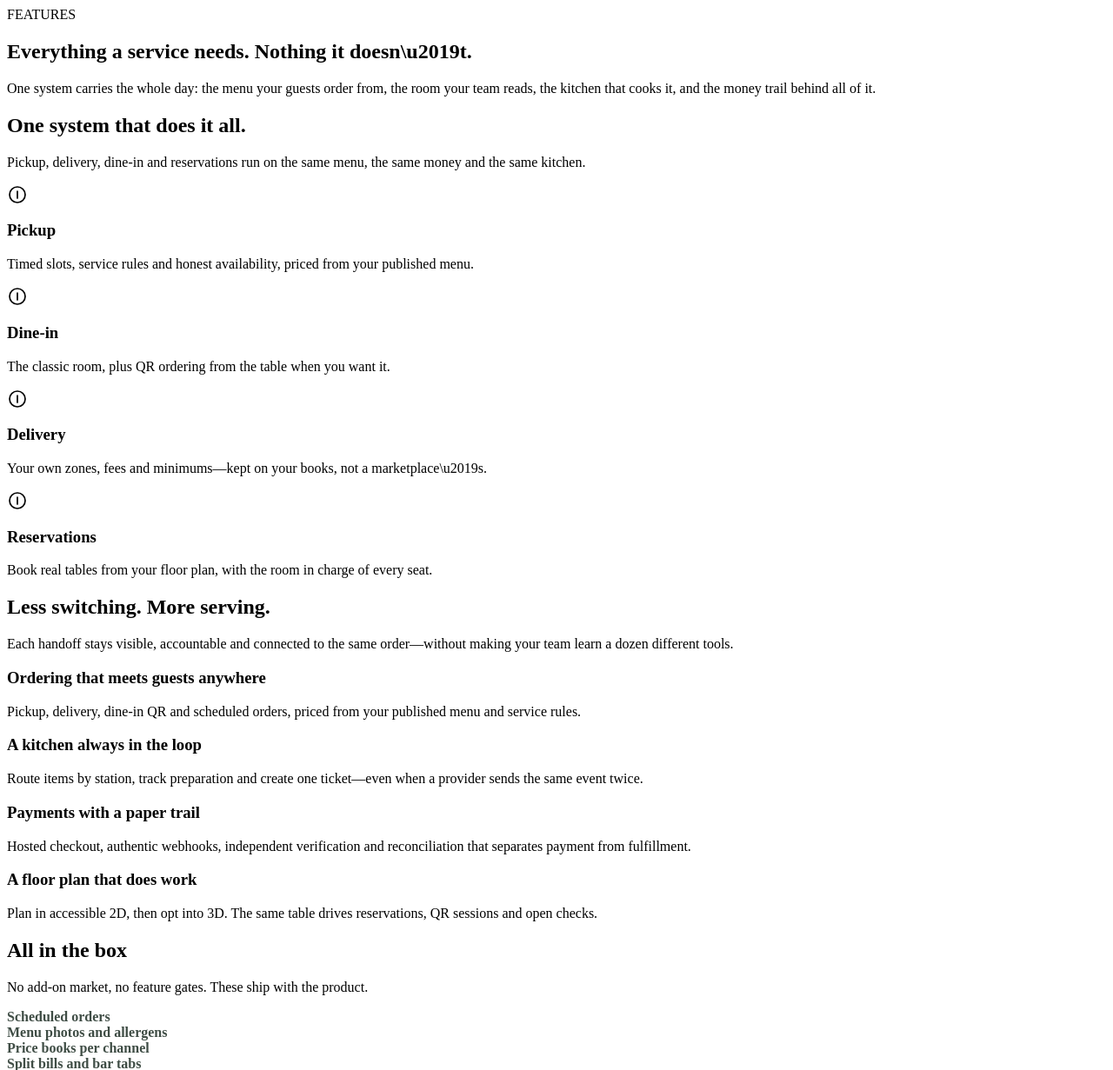
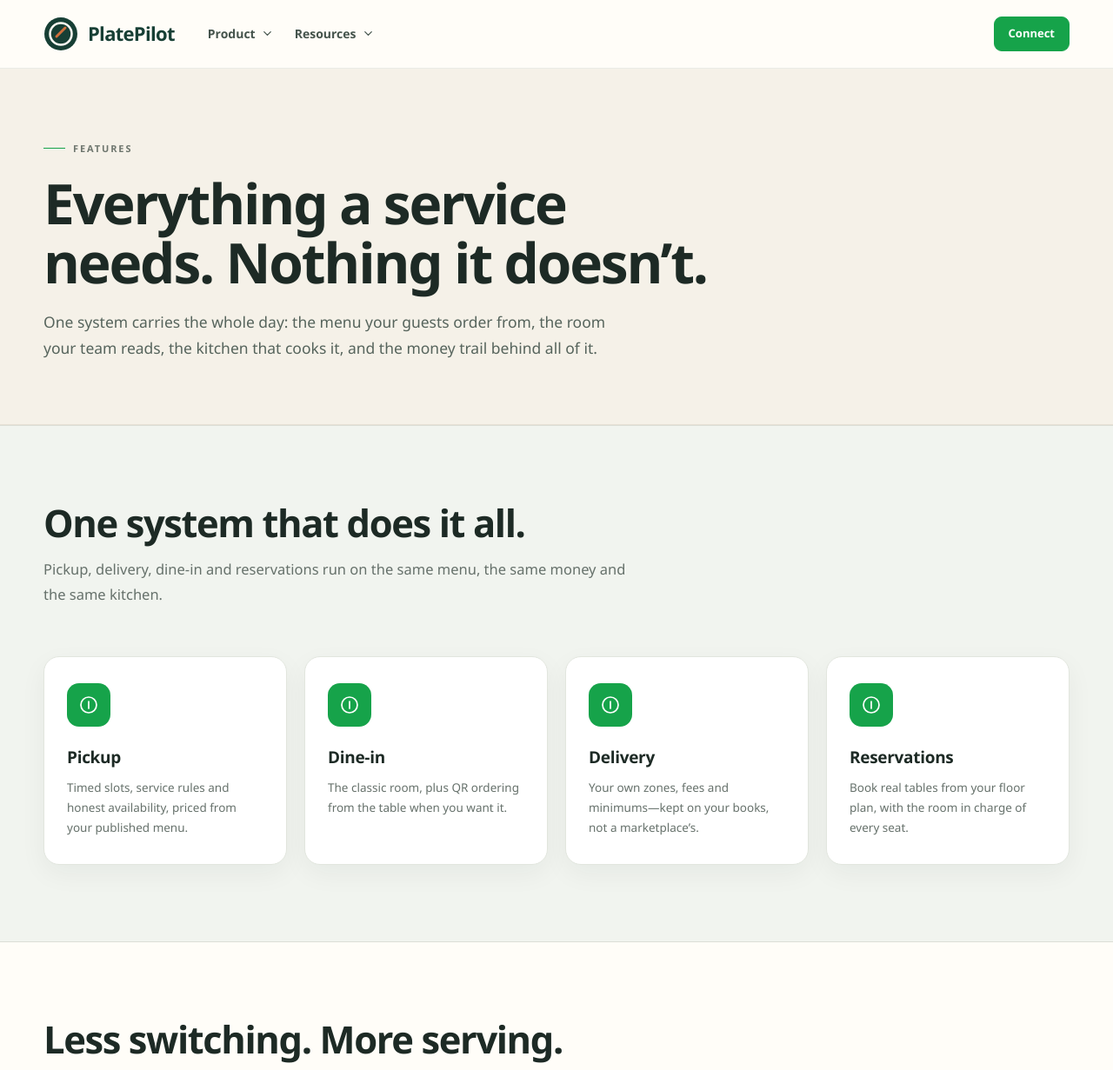
Before and after one commit to swaa028-byte/Platepilot, a WordPress theme: template wordpress-theme/platepilot/template-features.php in a window 1280 px wide. Shown: the top 1231 px of the page at 87% size. Run offline with PHP 8.4 and a stand-in for WordPress, Linux system fonts and the light colour scheme; the site name, menu and one post (Sample post) are stand-ins, and other content is empty; some libraries are stand-ins or nearby versions.

Commit message:
fix: wrap templates in the site chrome and decode the copy's apostrophes
Three front-end defects, all visible on the live site:
- front-page.php and the six page templates never called get_header() /
  get_footer(), so WordPress shipped a bare <section> with no <head>,
  no stylesheet, no scripts and no navigation (the unstyled render).
  Both calls are now in every template; index.php and the status page
  already had them.
- inc/content.php held literal \u2019 / \u2014 sequences inside PHP
  strings (PHP does not decode \u), printing 'shouldn\u2019t' in the
  headline. They are real ' and — characters now.
- Full-page render harness (header + template + footer with WP stubs)
  verifies all eight templates produce a complete document.

```diff
--- a/wordpress-theme/platepilot/front-page.php
+++ b/wordpress-theme/platepilot/front-page.php
@@ -5,6 +5,7 @@
  * integrations, FAQ, and the green closing banner.
  */
 if ( ! defined( 'ABSPATH' ) ) exit;
+get_header();
 $c = platepilot_content()['home'];
 $app_url = untrailingslashit( platepilot_value( 'app_url' ) );
 $setup_url = $app_url ? $app_url . '/en/onboarding' : admin_url( 'admin.php?page=platepilot' );
@@ -122,3 +123,4 @@ $setup_url = $app_url ? $app_url . '/en/onboarding' : admin_url( 'admin.php?page
 		<a class="button button--light button--hero" href="<?php echo esc_url( $setup_url ); ?>"><?php echo esc_html( $c['closingCta'] ); ?><svg width="18" height="18" viewBox="0 0 24 24" fill="none" stroke="currentColor" stroke-width="2" stroke-linecap="round" aria-hidden="true"><path d="M5 12h14M12 5l7 7-7 7"/></svg></a>
 	</div>
 </section>
+<?php get_footer(); ?>
--- a/wordpress-theme/platepilot/inc/content.php
+++ b/wordpress-theme/platepilot/inc/content.php
@@ -15,7 +15,7 @@ function platepilot_content() {
 		'home' => array(
 			'eyebrow'   => 'THE RESTAURANT OPERATING SYSTEM',
 			'title'     => 'Service has enough moving parts.',
-			'titleAccent' => "Your system shouldn\u2019t.",
+			'titleAccent' => "Your system shouldn’t.",
 			'rotate'    => array( 'take orders', 'run the room', 'get paid' ),
 			'lede'      => 'PlatePilot brings ordering, payments, tables and the kitchen into one clear rhythm—so your team can focus on the people in front of them.',
 			'primaryCta' => 'Set up your restaurant',
@@ -25,7 +25,7 @@ function platepilot_content() {
 			'modes' => array(
 				array( 'Pickup', 'Timed slots, service rules and honest availability, priced from your published menu.' ),
 				array( 'Dine-in', 'The classic room, plus QR ordering from the table when you want it.' ),
-				array( 'Delivery', 'Your own zones, fees and minimums—kept on your books, not a marketplace\u2019s.' ),
+				array( 'Delivery', 'Your own zones, fees and minimums—kept on your books, not a marketplace’s.' ),
 				array( 'Reservations', 'Book real tables from your floor plan, with the room in charge of every seat.' ),
 			),
 			'steps' => array(
@@ -34,7 +34,7 @@ function platepilot_content() {
 				array( '03', 'Payments with a paper trail', 'Hosted checkout, authentic webhooks, independent verification and reconciliation that separates payment from fulfillment.' ),
 			),
 			'tabs' => array(
-				array( 'Table QR', 'Ordering that starts at the table', "Ease up your staff. The guest\u2019s phone becomes a till that prices from your published menu, on the server.", array(
+				array( 'Table QR', 'Ordering that starts at the table', "Ease up your staff. The guest’s phone becomes a till that prices from your published menu, on the server.", array(
 					'The table arrives with the scan—no numbers to type',
 					'Prices, hours and minimums come from your rules, never the browser',
 					'One code per table, so a scan at another restaurant shows nothing',
@@ -81,7 +81,7 @@ function platepilot_content() {
 			'costsBody'  => 'Running a restaurant already costs money. PlatePilot adds none of its own.',
 			'costs' => array(
 				array( 'Hosting', 'A small server or a database free tier gets you started. Scale when the orders say so.' ),
-				array( 'Payment processing', "Your provider\u2019s standard rate on your own account. Funds settle to you directly." ),
+				array( 'Payment processing', "Your provider’s standard rate on your own account. Funds settle to you directly." ),
 				array( 'Custom domain', 'Optional, and usually a few dollars a year. Point it and publish.' ),
 			),
 			'compareTitle' => 'How that compares',
@@ -101,7 +101,7 @@ function platepilot_content() {
 		),
 		'features' => array(
 			'eyebrow' => 'FEATURES',
-			'title'   => "Everything a service needs. Nothing it doesn\u2019t.",
+			'title'   => "Everything a service needs. Nothing it doesn’t.",
 			'lede'    => 'One system carries the whole day: the menu your guests order from, the room your team reads, the kitchen that cooks it, and the money trail behind all of it.',
 			'modesTitle' => 'One system that does it all.',
 			'modesBody'  => 'Pickup, delivery, dine-in and reservations run on the same menu, the same money and the same kitchen.',
@@ -149,7 +149,7 @@ function platepilot_content() {
 				array( 'out', 'Out: a ticket reaches the kitchen screen, routed by station' ),
 				array( 'in', 'In: the payment provider confirms by signed webhook' ),
 				array( 'in', 'Verified: the payment is applied only after independent checks' ),
-				array( 'out', 'Out: the guest\u2019s status page updates, and the day-end report collects it' ),
+				array( 'out', 'Out: the guest’s status page updates, and the day-end report collects it' ),
 			),
 			'faqTitle' => 'Questions, answered',
 			'ctaTitle' => 'Start the journey.',
@@ -165,7 +165,7 @@ function platepilot_content() {
 				array( 'Discovery', 'Find your restaurant without typing an address, and prove the place is yours without handing over an API key to the page that shows it.', array( 'Google Places' ) ),
 				array( 'Messages', 'Reach your guests through your own accounts: order and booking confirmations by email, campaigns by SMS through your gateway credentials.', array( 'Email (SMTP)', 'SMS gateway' ) ),
 				array( 'Data', 'Run on a hosted Postgres you control or on the embedded database that ships with the app. Same schema, same behaviour, no vendor lock-in.', array( 'Hosted Postgres', 'Embedded database' ) ),
-				array( 'Your brand', 'Publish under your own domain with your own identity. Nothing on the guest\u2019s screen says PlatePilot.', array( 'Custom domains', 'Storefront & menus' ) ),
+				array( 'Your brand', 'Publish under your own domain with your own identity. Nothing on the guest’s screen says PlatePilot.', array( 'Custom domains', 'Storefront & menus' ) ),
 			),
 			'docsNote' => 'Machine-readable documentation ships with every install, so search engines and assistants can read your menus directly.',
 			'ctaTitle' => 'Connect yours.',
@@ -175,7 +175,7 @@ function platepilot_content() {
 		'whitelabel' => array(
 			'eyebrow' => 'WHITE LABEL',
 			'title'   => 'Your brand, end to end.',
-			'lede'    => 'The ordering site, the menus, the emails and the domain all wear your restaurant\u2019s name. The platform stays invisible to your guests.',
+			'lede'    => 'The ordering site, the menus, the emails and the domain all wear your restaurant’s name. The platform stays invisible to your guests.',
 			'points' => array(
 				array( 'Your domain', 'Add your own domain in settings, verify it, and your storefront publishes there. Certificates handled by your hosting.' ),
 				array( 'Your identity', 'Your name, address and photos on every page the guest sees. Orders come from your restaurant, not from a marketplace.' ),
--- a/wordpress-theme/platepilot/template-about.php
+++ b/wordpress-theme/platepilot/template-about.php
@@ -1,6 +1,7 @@
 <?php
 /** Template Name: About */
 if ( ! defined( 'ABSPATH' ) ) exit;
+get_header();
 $c = platepilot_content()['about'];
 platepilot_render_info_page( 'about', admin_url( 'admin.php?page=platepilot' ) );
 ?>
@@ -31,3 +32,4 @@ platepilot_render_info_page( 'about', admin_url( 'admin.php?page=platepilot' ) )
 		</div>
 	</div>
 </section>
+<?php get_footer(); ?>
--- a/wordpress-theme/platepilot/template-features.php
+++ b/wordpress-theme/platepilot/template-features.php
@@ -1,6 +1,7 @@
 <?php
 /** Template Name: Features */
 if ( ! defined( 'ABSPATH' ) ) exit;
+get_header();
 $c = platepilot_content()['features'];
 $home = platepilot_content()['home'];
 $app_url = untrailingslashit( platepilot_value( 'app_url' ) );
@@ -48,3 +49,4 @@ platepilot_render_info_page( 'features', $setup_url );
 </section>
 
 <?php platepilot_render_closing( $c['ctaTitle'], $c['ctaBody'], $c['cta'], $setup_url ); ?>
+<?php get_footer(); ?>
--- a/wordpress-theme/platepilot/template-how-it-works.php
+++ b/wordpress-theme/platepilot/template-how-it-works.php
@@ -1,6 +1,7 @@
 <?php
 /** Template Name: How it works */
 if ( ! defined( 'ABSPATH' ) ) exit;
+get_header();
 $c = platepilot_content()['how'];
 $app_url = untrailingslashit( platepilot_value( 'app_url' ) );
 $setup_url = $app_url ? $app_url . '/en/onboarding' : admin_url( 'admin.php?page=platepilot' );
@@ -51,3 +52,4 @@ platepilot_render_info_page( 'how', $setup_url );
 <?php
 platepilot_render_faq( platepilot_content()['home']['faq'], $c['faqTitle'] );
 platepilot_render_closing( $c['ctaTitle'], $c['ctaBody'], $c['cta'], $setup_url );
+get_footer();
--- a/wordpress-theme/platepilot/template-integrations.php
+++ b/wordpress-theme/platepilot/template-integrations.php
@@ -1,6 +1,7 @@
 <?php
 /** Template Name: Integrations */
 if ( ! defined( 'ABSPATH' ) ) exit;
+get_header();
 $c = platepilot_content()['integrations'];
 platepilot_render_info_page( 'integrations', admin_url( 'admin.php?page=platepilot' ) );
 ?>
@@ -24,3 +25,4 @@ platepilot_render_info_page( 'integrations', admin_url( 'admin.php?page=platepil
 </section>
 
 <?php platepilot_render_closing( $c['ctaTitle'], $c['ctaBody'], $c['cta'], admin_url( 'admin.php?page=platepilot' ) ); ?>
+<?php get_footer(); ?>
--- a/wordpress-theme/platepilot/template-pricing.php
+++ b/wordpress-theme/platepilot/template-pricing.php
@@ -1,6 +1,7 @@
 <?php
 /** Template Name: Pricing */
 if ( ! defined( 'ABSPATH' ) ) exit;
+get_header();
 $c = platepilot_content()['pricing'];
 $app_url = untrailingslashit( platepilot_value( 'app_url' ) );
 $setup_url = $app_url ? $app_url . '/en/onboarding' : admin_url( 'admin.php?page=platepilot' );
@@ -50,3 +51,4 @@ platepilot_render_info_page( 'pricing', $setup_url );
 <?php
 platepilot_render_faq( platepilot_content()['home']['faq'], $c['faqTitle'] );
 platepilot_render_closing( $c['ctaTitle'], $c['ctaBody'], $c['cta'], $setup_url );
+get_footer();
--- a/wordpress-theme/platepilot/template-white-label.php
+++ b/wordpress-theme/platepilot/template-white-label.php
@@ -1,6 +1,7 @@
 <?php
 /** Template Name: White label */
 if ( ! defined( 'ABSPATH' ) ) exit;
+get_header();
 $c = platepilot_content()['whitelabel'];
 $app_url = untrailingslashit( platepilot_value( 'app_url' ) );
 $setup_url = $app_url ? $app_url . '/en/onboarding' : admin_url( 'admin.php?page=platepilot' );
@@ -29,3 +30,4 @@ platepilot_render_info_page( 'whitelabel', $setup_url );
 </section>
 
 <?php platepilot_render_closing( $c['ctaTitle'], $c['ctaBody'], $c['cta'], $setup_url ); ?>
+<?php get_footer(); ?>
```
Also changed, not shown: 1 other file.
